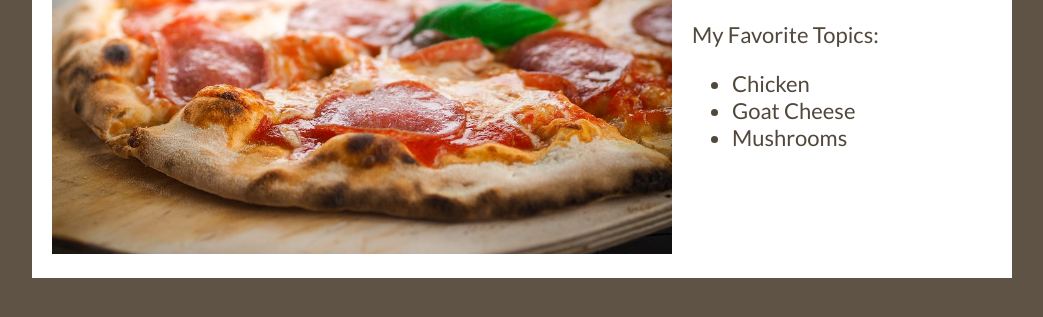
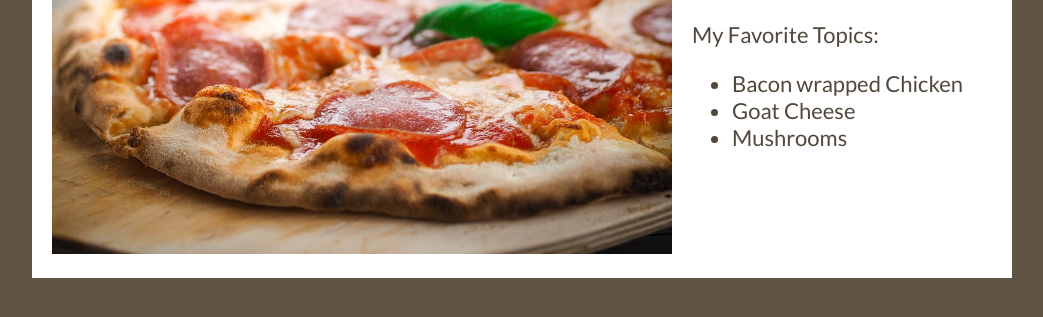
Before and after one commit to nickinwaco/pizza, a plain HTML site: page index.html in a window 1280 px wide. Shown: the part 199-516 px from the top of the page, without its empty margins (118-1161 px from the left). Drawn offline with Linux system fonts and the light colour scheme; a web font is replaced by a local one.

Commit message:
test for bacon
chagne the bacon

```diff
--- a/index.html
+++ b/index.html
@@ -20,7 +20,7 @@
     <h1>Pizza!</h1>
     <p>My Favorite Topics: </p>
     <ul>
-      <li>Chicken</li>
+      <li>Bacon wrapped Chicken</li>
       <li>Goat Cheese</li>
       <li>Mushrooms</li>
     </ul>
```
